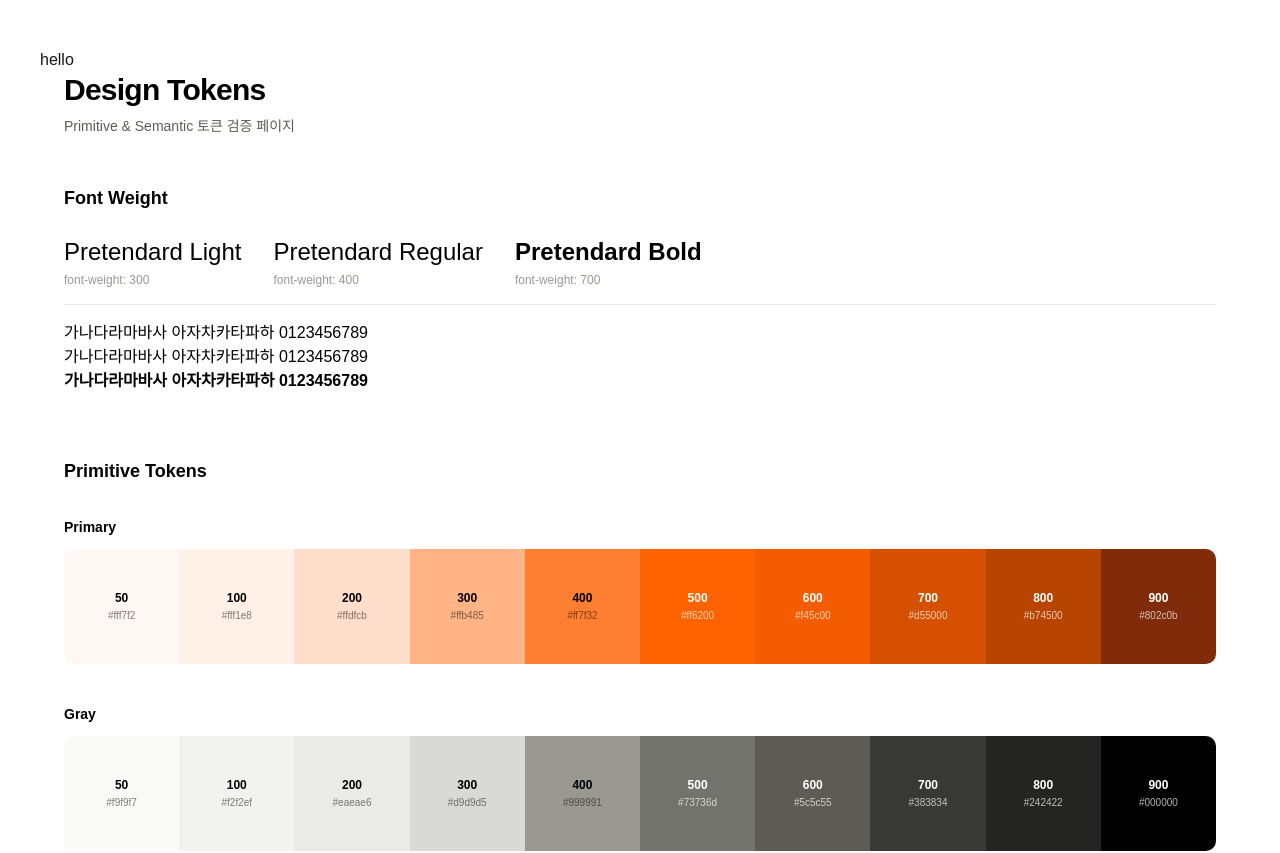
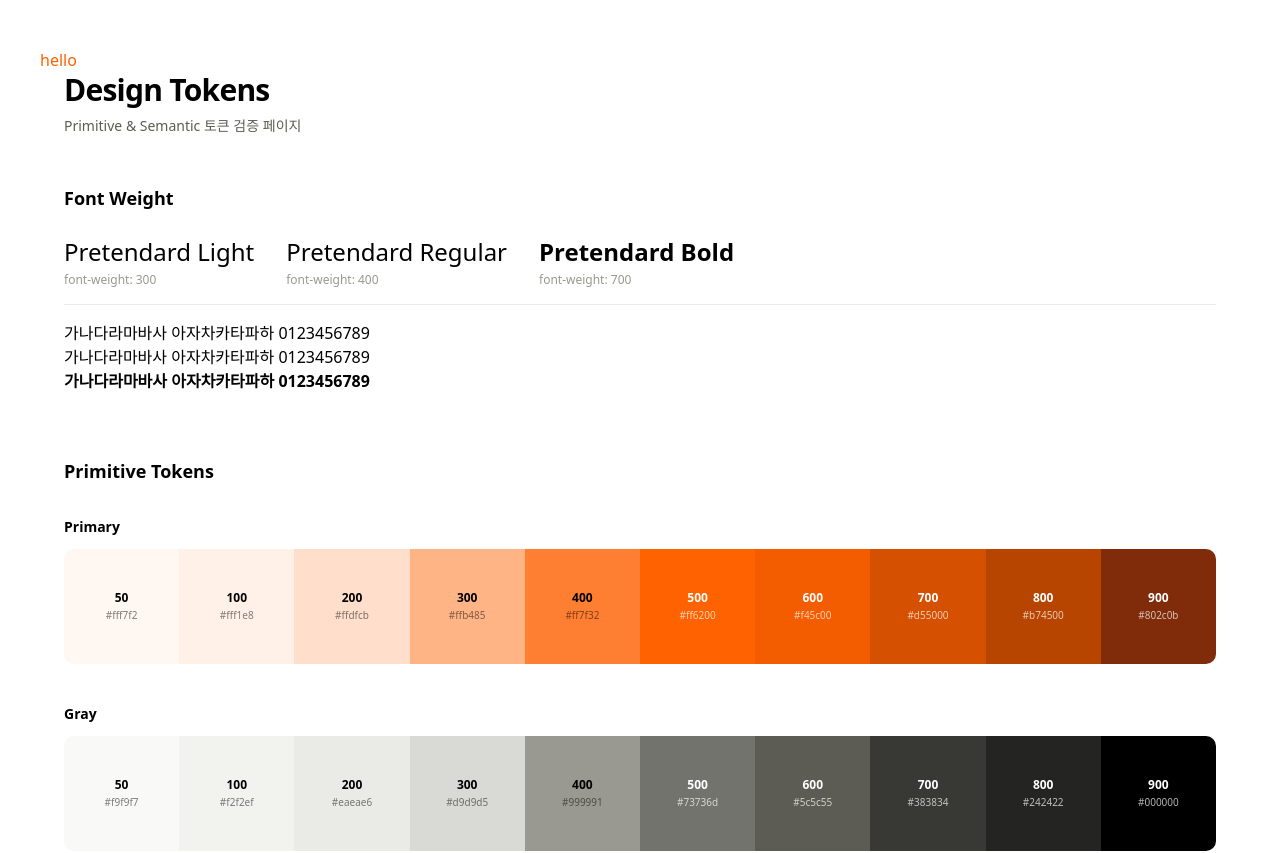
Before and after one commit to parkoon/fe-base, a React (Vite) app: page /dev/design-tokens in a window 1280 px wide. Shown: the top 853 px of the page. Built offline with nearby package versions, Linux system fonts and the light colour scheme; a web font is replaced by a local one.

Commit message:
feat: delete shadcn dark mode

```diff
--- a/src/index.css
+++ b/src/index.css
@@ -2,9 +2,6 @@
 @import './styles/design-tokens.css';
 @import 'tw-animate-css';
 @import 'shadcn/tailwind.css';
-@import '@fontsource-variable/geist';
-
-@custom-variant dark (&:is(.dark *));
 
 @font-face {
   font-family: 'Pretendard';
@@ -32,7 +29,8 @@
 
 @theme inline {
   --font-heading: var(--font-sans);
-  --font-sans: 'Geist Variable', sans-serif;
+  --font-sans:
+    'Pretendard', ui-sans-serif, system-ui, sans-serif, 'Apple Color Emoji', 'Segoe UI Emoji';
   --color-sidebar-ring: var(--sidebar-ring);
   --color-sidebar-border: var(--sidebar-border);
   --color-sidebar-accent-foreground: var(--sidebar-accent-foreground);
@@ -74,72 +72,38 @@
 }
 
 :root {
-  --background: oklch(1 0 0);
-  --foreground: oklch(0.145 0 0);
-  --card: oklch(1 0 0);
-  --card-foreground: oklch(0.145 0 0);
-  --popover: oklch(1 0 0);
-  --popover-foreground: oklch(0.145 0 0);
-  --primary: oklch(0.205 0 0);
-  --primary-foreground: oklch(0.985 0 0);
-  --secondary: oklch(0.97 0 0);
-  --secondary-foreground: oklch(0.205 0 0);
-  --muted: oklch(0.97 0 0);
-  --muted-foreground: oklch(0.556 0 0);
-  --accent: oklch(0.97 0 0);
-  --accent-foreground: oklch(0.205 0 0);
-  --destructive: oklch(0.577 0.245 27.325);
-  --border: oklch(0.922 0 0);
-  --input: oklch(0.922 0 0);
-  --ring: oklch(0.708 0 0);
-  --chart-1: oklch(0.87 0 0);
-  --chart-2: oklch(0.556 0 0);
-  --chart-3: oklch(0.439 0 0);
-  --chart-4: oklch(0.371 0 0);
-  --chart-5: oklch(0.269 0 0);
+  --background: #ffffff;
+  --foreground: #000000;
+  --card: #ffffff;
+  --card-foreground: #000000;
+  --popover: #ffffff;
+  --popover-foreground: #000000;
+  --primary: #ff6200;
+  --primary-foreground: #ffffff;
+  --secondary: #f2f2ef;
+  --secondary-foreground: #383834;
+  --muted: #f2f2ef;
+  --muted-foreground: #73736d;
+  --accent: #f2f2ef;
+  --accent-foreground: #383834;
+  --destructive: #f03c63;
+  --border: #eaeae6;
+  --input: #eaeae6;
+  --ring: #ff6200;
+  --chart-1: #ff6200;
+  --chart-2: #7d55c7;
+  --chart-3: #418fde;
+  --chart-4: #ffa044;
+  --chart-5: #f03c63;
   --radius: 0.625rem;
-  --sidebar: oklch(0.985 0 0);
-  --sidebar-foreground: oklch(0.145 0 0);
-  --sidebar-primary: oklch(0.205 0 0);
-  --sidebar-primary-foreground: oklch(0.985 0 0);
-  --sidebar-accent: oklch(0.97 0 0);
-  --sidebar-accent-foreground: oklch(0.205 0 0);
-  --sidebar-border: oklch(0.922 0 0);
-  --sidebar-ring: oklch(0.708 0 0);
-}
-
-.dark {
-  --background: oklch(0.145 0 0);
-  --foreground: oklch(0.985 0 0);
-  --card: oklch(0.205 0 0);
-  --card-foreground: oklch(0.985 0 0);
-  --popover: oklch(0.205 0 0);
-  --popover-foreground: oklch(0.985 0 0);
-  --primary: oklch(0.922 0 0);
-  --primary-foreground: oklch(0.205 0 0);
-  --secondary: oklch(0.269 0 0);
-  --secondary-foreground: oklch(0.985 0 0);
-  --muted: oklch(0.269 0 0);
-  --muted-foreground: oklch(0.708 0 0);
-  --accent: oklch(0.269 0 0);
-  --accent-foreground: oklch(0.985 0 0);
-  --destructive: oklch(0.704 0.191 22.216);
-  --border: oklch(1 0 0 / 10%);
-  --input: oklch(1 0 0 / 15%);
-  --ring: oklch(0.556 0 0);
-  --chart-1: oklch(0.87 0 0);
-  --chart-2: oklch(0.556 0 0);
-  --chart-3: oklch(0.439 0 0);
-  --chart-4: oklch(0.371 0 0);
-  --chart-5: oklch(0.269 0 0);
-  --sidebar: oklch(0.205 0 0);
-  --sidebar-foreground: oklch(0.985 0 0);
-  --sidebar-primary: oklch(0.488 0.243 264.376);
-  --sidebar-primary-foreground: oklch(0.985 0 0);
-  --sidebar-accent: oklch(0.269 0 0);
-  --sidebar-accent-foreground: oklch(0.985 0 0);
-  --sidebar-border: oklch(1 0 0 / 10%);
-  --sidebar-ring: oklch(0.556 0 0);
+  --sidebar: #f9f9f7;
+  --sidebar-foreground: #000000;
+  --sidebar-primary: #ff6200;
+  --sidebar-primary-foreground: #ffffff;
+  --sidebar-accent: #f2f2ef;
+  --sidebar-accent-foreground: #383834;
+  --sidebar-border: #eaeae6;
+  --sidebar-ring: #ff6200;
 }
 
 @layer base {
```
